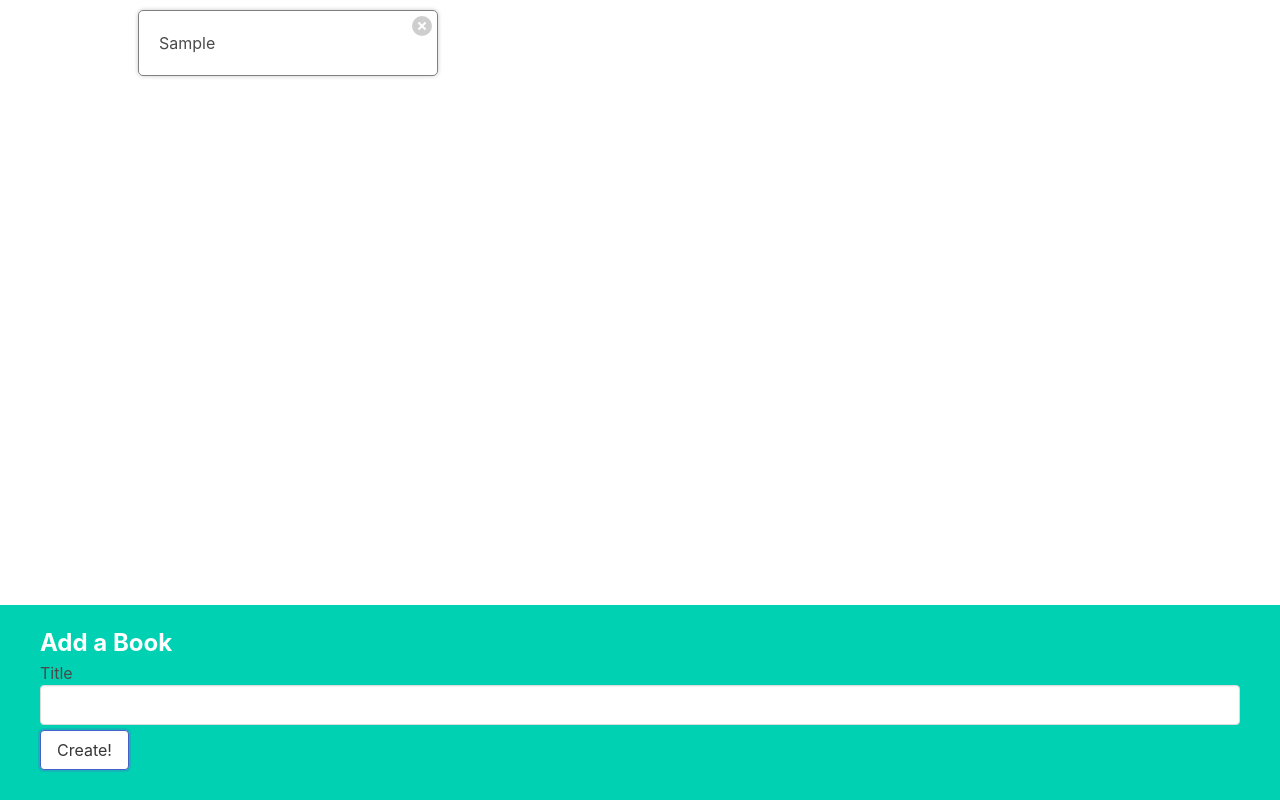
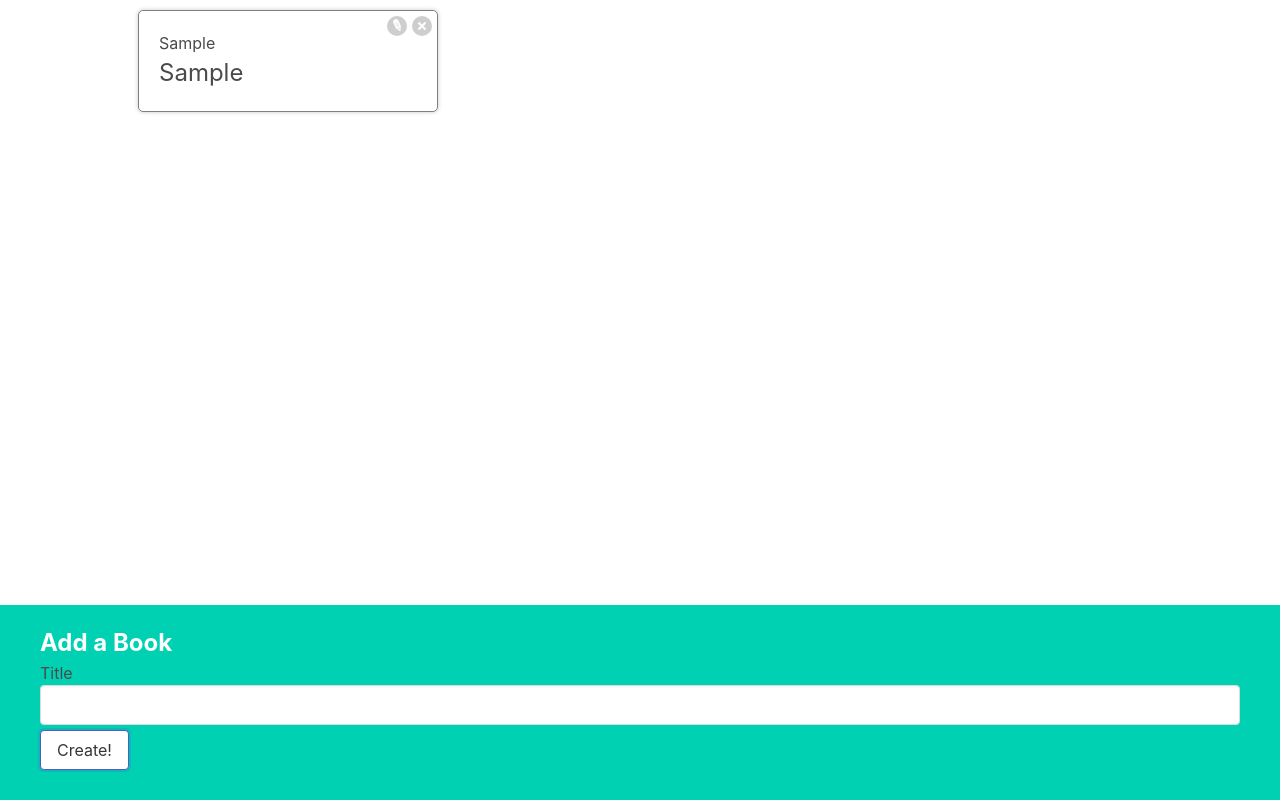
Before and after one commit to ayushthakali/Books, a React (Vite) app: page / in a window 1280 px wide. Both pictures are taken after typing "Sample" into the empty fields and a click on the button "Create!". Built offline with nearby package versions, Linux system fonts and the light colour scheme.

Commit message:
feat-Book edit

```diff
--- a/src/App.js
+++ b/src/App.js
@@ -12,6 +12,16 @@
         setBooks(updatedBooks);
     }
 
+    const editBookById= (id,newTitle)=>{
+        const updatedBooks= books.map((book)=>{
+          if(book.id===id){
+            return ({...book,title:newTitle})
+          }
+          return book;
+        })
+        setBooks(updatedBooks);
+    }
+
     const createBook =(title)=>{
       const updatedBooks=[
         ...books,
@@ -23,7 +33,7 @@
 
     return (
     <div className="app">
-        <BookList books={books} onDelete={deleteByID}/>
+        <BookList books={books} onEdit={editBookById} onDelete={deleteByID}/>
         <BookCreate onCreate={createBook} />
     </div>
   );
--- a/src/components/BookEdit.js
+++ b/src/components/BookEdit.js
@@ -1,7 +1,22 @@
+import { useState } from "react"
 
-const BookEdit = () => {
+const BookEdit = ({book, onEdit}) => {
+  const [title,setTitle]=useState(book.title);
+  const handleChange= (event )=>{
+    setTitle(event.target.value);
+  };
+
+  const handleSubmit= (e)=>{
+    e.preventDefault();
+    onEdit(book.id,title);
+ }
+
   return (
-    <div>BookEdit</div>
+    <form className="book-edit" onSubmit={handleSubmit}>
+      <label>Title</label>
+      <input className="input" value={title} onChange={handleChange}/>
+      <button className="button is-primary">Save</button>
+    </form>
   )
 }
 
--- a/src/components/BookList.js
+++ b/src/components/BookList.js
@@ -1,8 +1,8 @@
 import BookShow from './BookShow';
 
-const BookList = ({books , onDelete}) => {
+const BookList = ({books , onDelete, onEdit}) => {
 const renderedBooks = books.map((book)=>{
-  return <BookShow onDelete={onDelete} key={book.id} book={book} />;
+  return <BookShow onDelete={onDelete} onEdit={onEdit} key={book.id} book={book} />;
 });
 
   return (
--- a/src/components/BookShow.js
+++ b/src/components/BookShow.js
@@ -1,14 +1,27 @@
+import { useState } from "react";
+import BookEdit from "./BookEdit"
 
-const BookShow = ({book ,onDelete}) => {
+const BookShow = ({book ,onDelete , onEdit}) => {
+const [showEdit,setShowEdit] =useState(false);
 
-const handleClick=()=>{
+const handleDeleteClick=()=>{
   onDelete(book.id);
+}
+const handleEditClick=()=>{
+ setShowEdit(!showEdit);
+}
+
+let content = <h3>{book.title}</h3>
+if(showEdit){
+  content=<BookEdit book={book} onEdit={onEdit}/>
 }
 
   return (
     <div className="book-show">{book.title}
+    <div>{content}</div>
     <div className="actions">
-      <button className="delete" onClick={handleClick}></button>
+      <button className="edit" onClick={handleEditClick}>Edit</button>
+      <button className="delete" onClick={handleDeleteClick}>Delete</button>
     </div>
       </div>
   )
```
